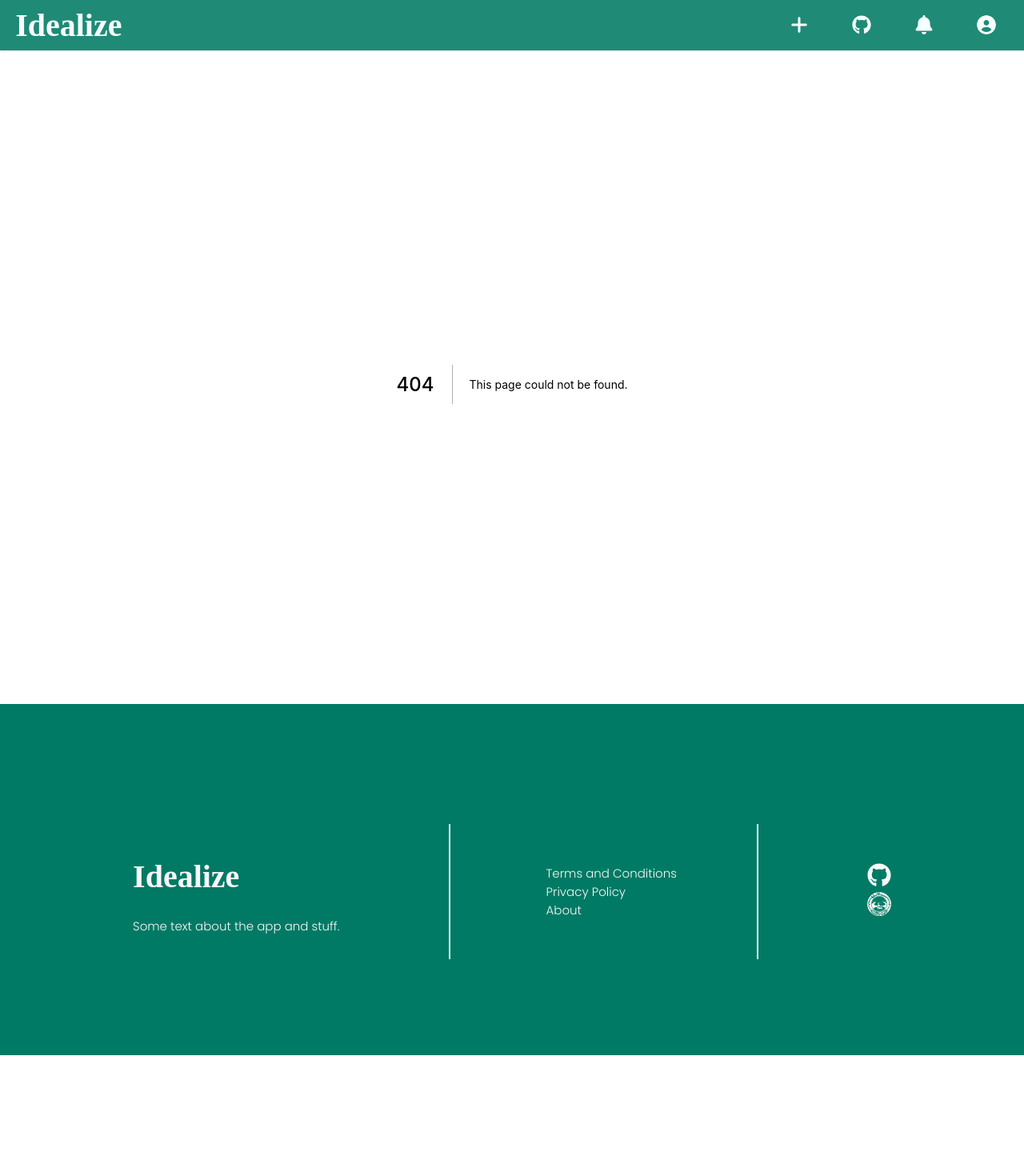
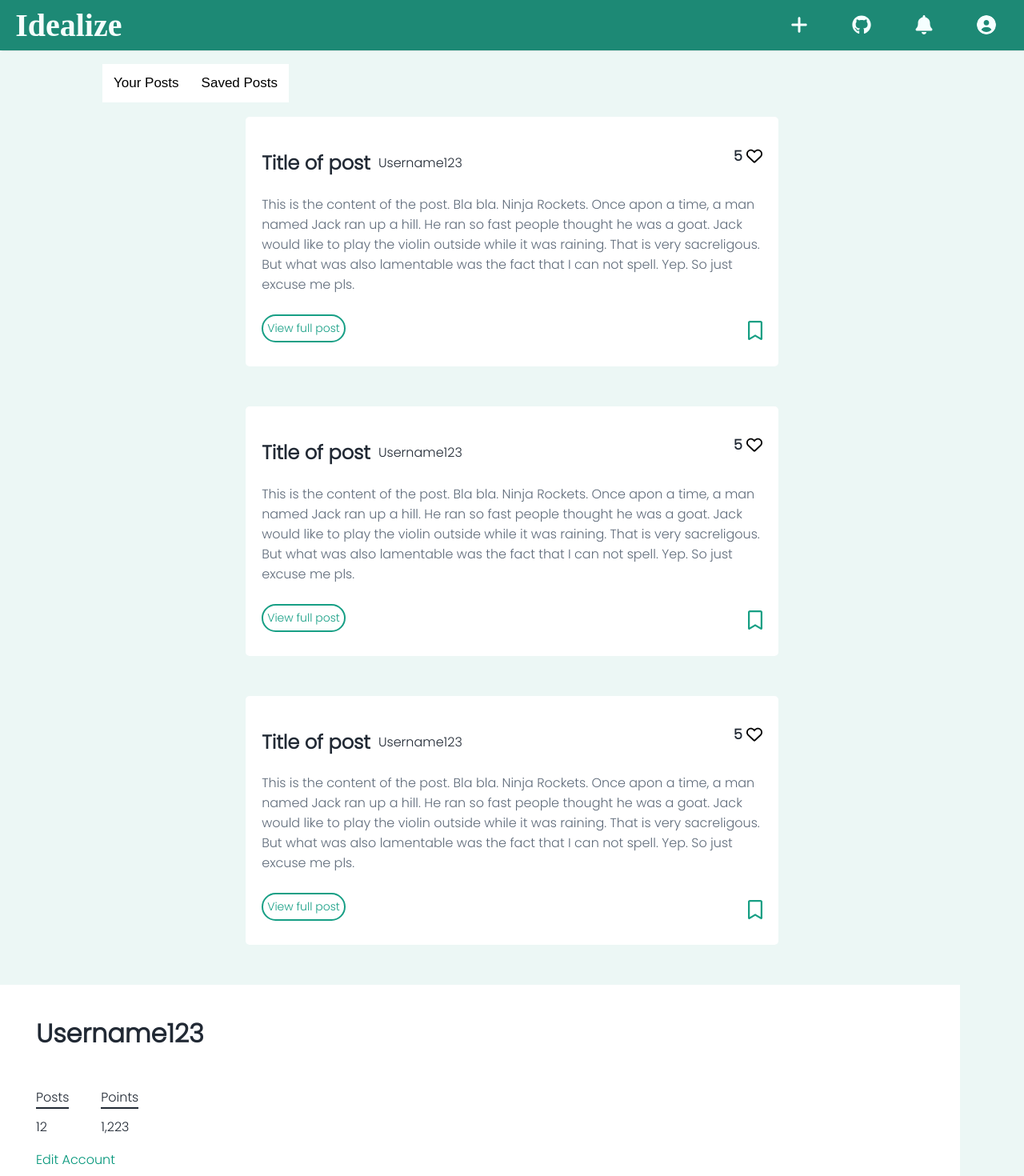
Before and after one commit to mariam-mimi/idealize, a Next.js app: page /profile in a window 1280 px wide. Before the commit this address had no page. Shown: the top 1470 px of the page at 80% size. Before the commit the page ends 1319 px from the top, so only its background shows below. Built offline with nearby package versions, Linux system fonts and the light colour scheme.

Commit message:
commit ProfilePage

```diff
--- /dev/null
+++ b/pages/profile.js
@@ -0,0 +1,13 @@
+import PostCardList from '../components/PostCardList';
+import UserInfo from '../components/UserInfo';
+import PostVisibilityToggle from '../components/PostVisibilityToggle';
+
+export default function ProfilePage() {
+  return (
+    <>
+      <PostVisibilityToggle />
+      <PostCardList />
+      <UserInfo />
+    </>
+  );
+}
```
